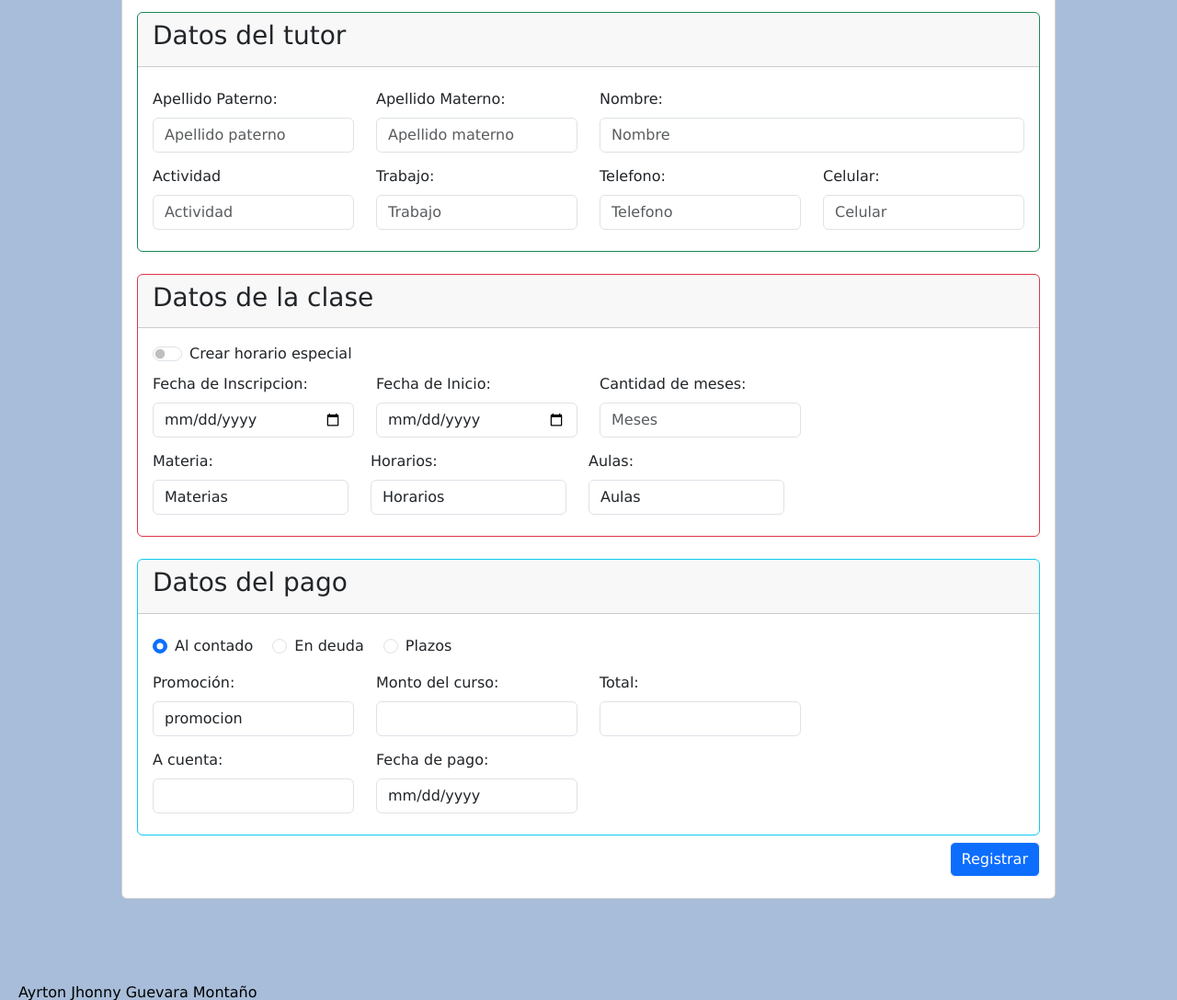
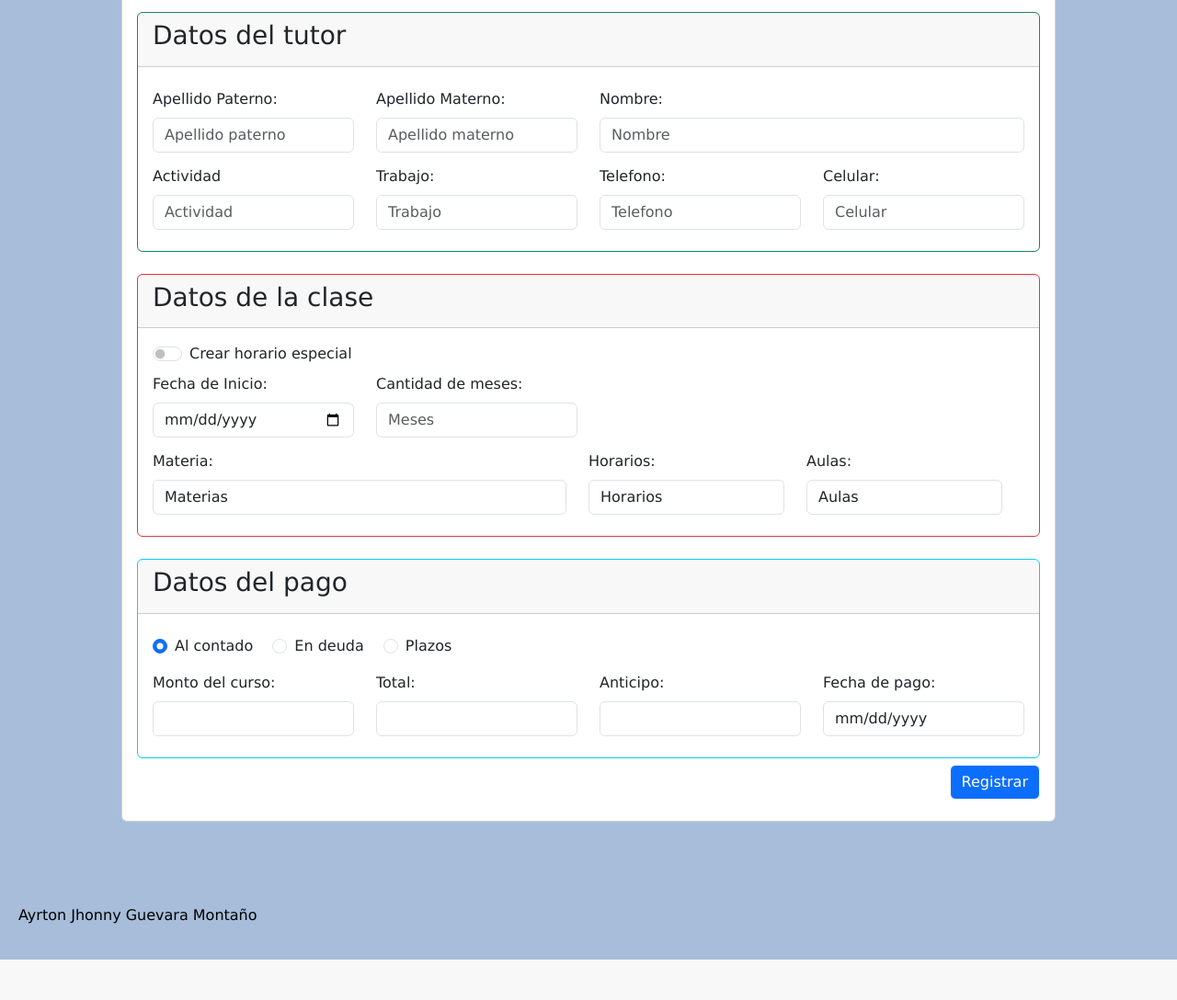
Before and after one commit to AyrtonGuevara/Instituto-C, a CodeIgniter 4 app: the page made by app/Views/Estudiantes/V_estudiantes.php in a window 1280 px wide. Shown: the part 659-1747 px from the top of the page at 92% size. After the commit the page ends 1703 px from the top, so only its background shows below. Run offline with PHP 8.4 and a stand-in for CodeIgniter, Linux system fonts and the light colour scheme; the template is opened without the code that fills it, so the values that code supplies are empty; some libraries are stand-ins or nearby versions.

Commit message:
modificando el formulario de inscripcion quitando los campos de fecha de inscripcion y promocion

```diff
--- a/app/Controllers/Estudiantes/C_estudiantes.php
+++ b/app/Controllers/Estudiantes/C_estudiantes.php
@@ -70,7 +70,6 @@
 					't_celular'=>$_POST['t_celular'],
 
 
-					'f_inscripcion'=>$_POST['f_inscripcion'],
 					'f_inicio'=>$_POST['f_inicio'],
 					'cantidad'=>$_POST['cantidad'],
 					'materia'=>$_POST['materia'],
@@ -78,7 +77,6 @@
 					'aulas'=>$_POST['aulas'],
 
 					'pago_checkbox'=>$_POST['pago_checkbox'],
-					'promocion'=>$_POST['promocion'],
 					'total'=>$_POST['total'],
 					'a_cuenta'=>$_POST['cuenta'],
 					'f_pago'=>$_POST['f_pago']
--- a/app/Views/Estudiantes/V_estudiantes.php
+++ b/app/Views/Estudiantes/V_estudiantes.php
@@ -145,10 +145,6 @@
 						</div>
 						<div class="row">
 							<div class="col-sm-3 form-item">
-								<label for="f_inscripcion" class="form-label">Fecha de Inscripcion:</label>
-								<input type="date" class="form-control" name="f_inscripcion" id="f_inscripcion" required>
-							</div>
-							<div class="col-sm-3 form-item">
 								<label for="f_inicio" class="form-label">Fecha de Inicio:</label>
 								<input type="date" class="form-control" name="f_inicio" id="f_inicio" required>
 							</div>
@@ -157,7 +153,7 @@
 								<input type="number" class="form-control" name="cantidad" id="cant_tiempo" placeholder="Meses"required>
 							</div>
 							<div class="row" id="div_horario_tradicional">
-								<div class="col-sm-3 form-item">
+								<div class="col-sm-6 form-item">
 									<label for="materia"class="form-label">Materia:</label>
 									<select name="materia" id="materia" class="form-control" required>
 										<option value="">Materias</option>
@@ -262,12 +258,6 @@
 							</div>
 							<div class="col-sm-6 form-item"></div>
 							<div class="col-sm-3 form-item">
-								<label for="promocion"class="form-label">Promoci&oacute;n:</label>
-								<select name="promocion" class="form-control">
-									<option value="">promocion</option>
-								</select>
-							</div>
-							<div class="col-sm-3 form-item">
 								<label for="monto_curso" class="form-label">Monto del curso:</label>
 								<input type="number" class="form-control" name="monto_curso" id="monto_curso" readonly required>
 							</div>
@@ -275,10 +265,8 @@
 								<label for="total" class="form-label">Total:</label>
 								<input type="number" class="form-control" name="total" id="total" readonly required>
 							</div>
-							<div class="col-sm-3"></div>
-
 							<div class="col-sm-3 form-item">
-								<label for="cuenta" class="form-label">A cuenta:</label>
+								<label for="cuenta" class="form-label">Anticipo:</label>
 								<input type="number" class="form-control" name="cuenta" id="cuenta" readonly>
 							</div>
 							<div class="col-sm-3 form-item">
@@ -373,12 +361,18 @@
 			if(this.value=='contado'){
 				monto.readOnly=true;
 				fecha.readOnly=true;
+				monto.required=false;
+				fecha.required=false;
 			}else if (this.value=='deuda') {
 				monto.readOnly=true;
+				monto.required=false;
 				fecha.readOnly=false;
+				fecha.required=true;
 			}else if (this.value=='plazos') {
 				monto.readOnly=false;
+				monto.required=true;
 				fecha.readOnly=false;
+				fecha.required=true;
 			}
 		})
 	})
```
